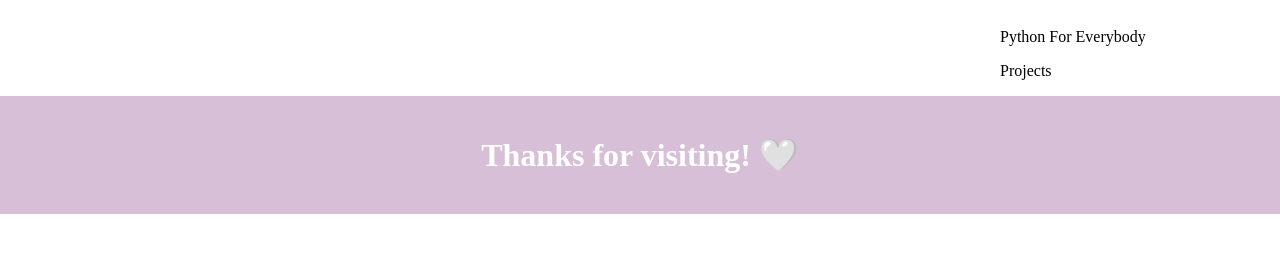
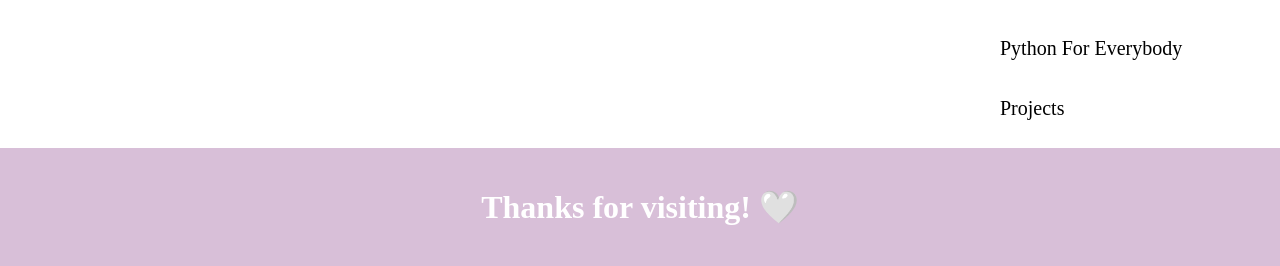
Before and after one commit to ariannelle/ariannelle.github.io, a plain HTML site: page index.html in a window 1280 px wide. Shown: the part 1269-1535 px from the top of the page. Before the commit the page ends 1483 px from the top, so only its background shows below. Drawn offline with Linux system fonts and the light colour scheme.

Commit message:
Update index.html

```diff
--- a/index.html
+++ b/index.html
@@ -31,13 +31,11 @@
   me. Feel free to check out my stuff!</p>
 
 
+  <p style="line-height: 2.0; font-size:20px;"<a href="https://github.com/ariannelle/Python-for-Everybody">
+  Python For Everybody</a></p>
 
-     <p<a href="https://github.com/ariannelle/Python-for-Everybody">
-      Python For Everybody</a></p>
-
-
-      <p<a href="https://github.com/ariannelle/Practice-things">
-      Projects</a></p>
+  <p style="line-height: 2.0; font-size:20px;"<a href="https://github.com/ariannelle/Practice-things">
+  Projects</a></p>
 
 </div>
 
@@ -47,5 +45,5 @@
 </footer>
 
 
-  </body>
+</body>
 </html>
```
